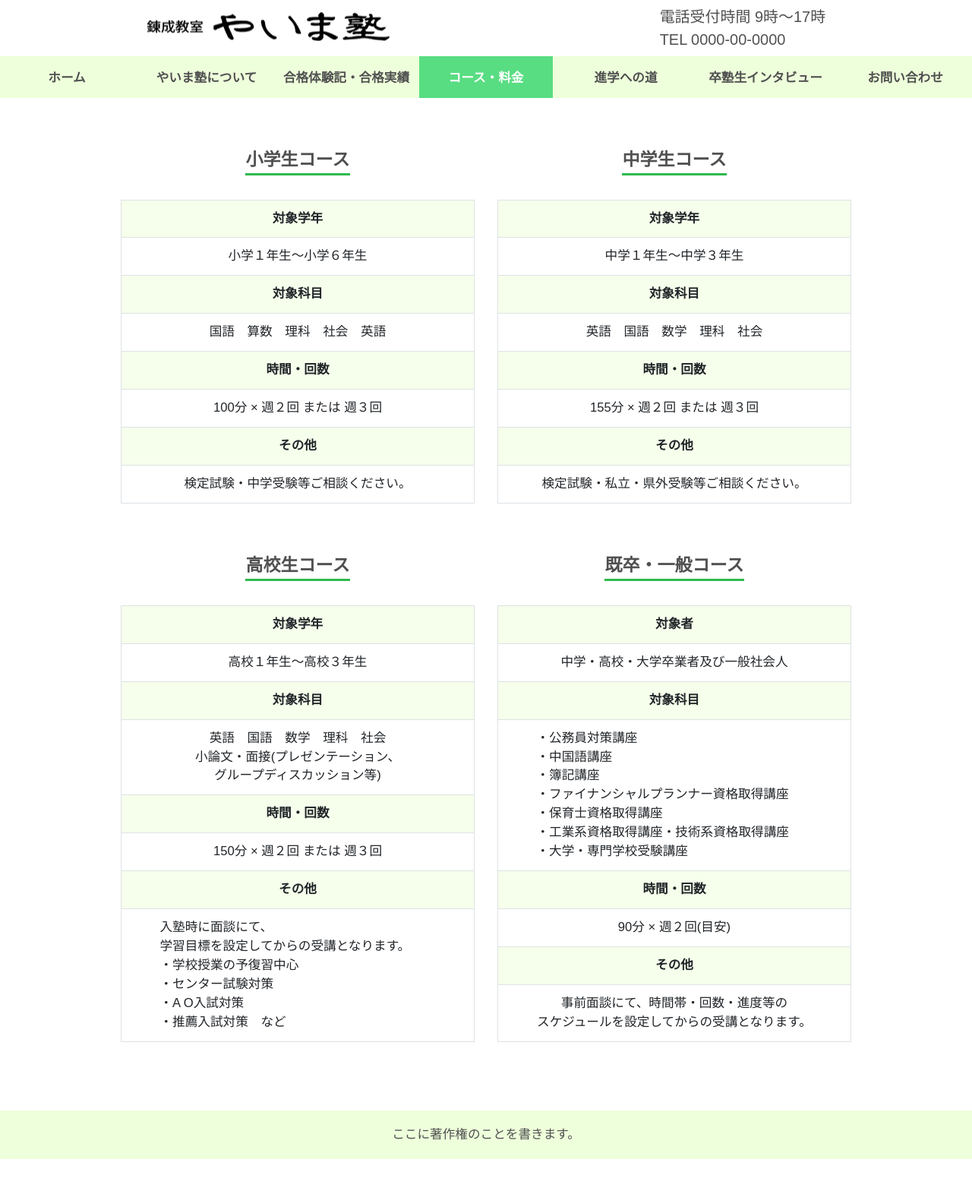
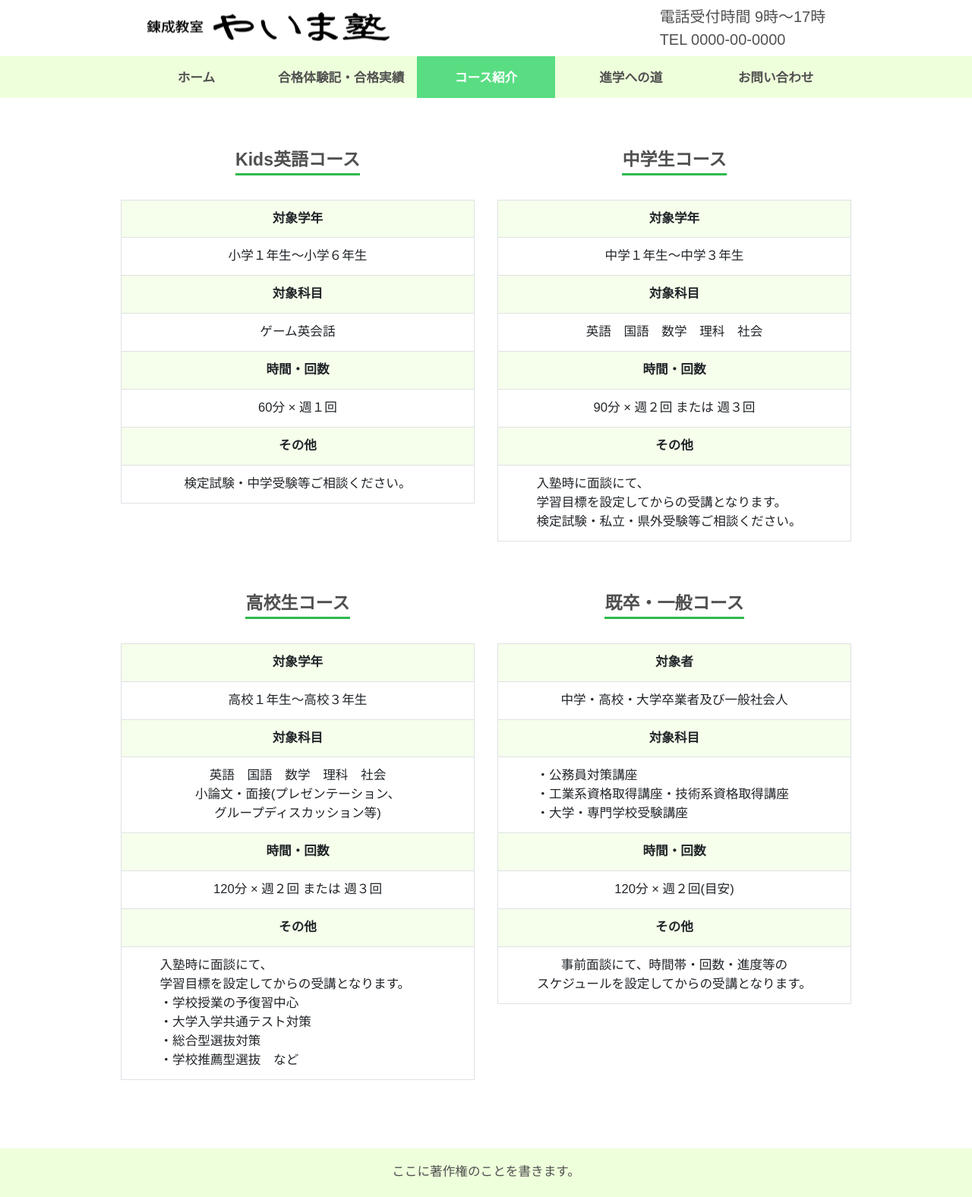
Before and after one commit to Toyoshima4310/yaima-homepage, a PHP site: page /html/course.html in a window 1280 px wide. Shown: the whole page at 76% size. Before the commit the page ends 1526 px from the top, so only its background shows below. Run offline with PHP 8.4, Linux system fonts and the light colour scheme.

Commit message:
about.html削除

```diff
--- a/css/stylesheet.css
+++ b/css/stylesheet.css
@@ -532,8 +532,15 @@
         color:white;
     }
 
-    .teacher img{
-        width:15vw;
+    .teacher img {
+        width:20vw;
+    }
+
+    .teacherText {
+        width:50vw;
+        position: relative;
+        top:3vw;
+        left:3vw;
     }
 
     .news iframe {
--- a/html/course.html
+++ b/html/course.html
@@ -9,7 +9,7 @@
     <link rel="stylesheet" href="https://stackpath.bootstrapcdn.com/bootstrap/4.5.0/css/bootstrap.min.css" integrity="sha384-9aIt2nRpC12Uk9gS9baDl411NQApFmC26EwAOH8WgZl5MYYxFfc+NcPb1dKGj7Sk" crossorigin="anonymous">
     <link rel="stylesheet" href="../css/stylesheet.css">
     <script src="https://cdn.jsdelivr.net/npm/vue/dist/vue.js"></script>
-    <title>コース・料金</title>
+    <title>コース紹介</title>
   </head>
   <body>
     <div class="container-fluid"> <!--ヘッダー-->
@@ -36,11 +36,9 @@
           <ul class="flex-column text-center list-unstyled" v-bind:style="{transform:draw}">
             <li><a href="#" v-on:click="closer" ontouchstart="">×</a></li>
             <li><a href="index.html" ontouchstart="">ホーム</a></li>
-            <li><a href="about.html" ontouchstart="">やいま塾について</a></li>
             <li><a href="success.html" ontouchstart="">合格体験記・合格実績</a></li>
-            <li><a v-on:click="closer" ontouchstart=""> コース・料金</a></li>
+            <li><a v-on:click="closer" ontouchstart=""> コース紹介</a></li>
             <li><a href="session.html" ontouchstart="">進学への道</a></li>
-            <li><a href="interview.html" ontouchstart="">卒塾生インタビュー</a></li>
             <li><a href="access.html" ontouchstart="">お問い合わせ</a></li>
           </ul>
         </div>
@@ -66,35 +64,33 @@
 
       <!--ヘッダーメニュースタート-->
       <div class="headmenu d-none d-md-block font-weight-bold">
-        <ul class="list-inline d-flex justify-content-around text-center">
+        <ul class="list-inline d-flex justify-content-center text-center">
           <li class="list-inline-item"><a href="index.html">ホーム</a></li>
-          <li class="list-inline-item"><a href="about.html">やいま塾について</a></li>
           <li class="list-inline-item"><a href="success.html">合格体験記・合格実績</a></li>
           <li class="list-inline-item"><a href="#" style="color:white;
-            background-color:#59DD82;">コース・料金</a></li>
+            background-color:#59DD82;">コース紹介</a></li>
           <li class="list-inline-item"><a href="session.html">進学への道</a></li>
-          <li class="list-inline-item"><a href="interview.html">卒塾生インタビュー</a></li>
           <li class="list-inline-item"><a href="access.html">お問い合わせ</a></li>
         </ul>
       </div>
       <!--ヘッダーメニューここまで-->
 
       <div class="headerg d-inline-flex justify-content-center d-md-none"> <!--ヘッダー帯-->
-        <div class="align-self-center font-weight-bold">コース・料金</div>
+        <div class="align-self-center font-weight-bold">コース紹介</div>
       </div>
 
       <div class="pcwidth">
         <div class="container-fluid text-center"> <!--コース・料金スタート-->
           <div class="row">
             <div class="col-md-6">
-              <div class="themeg mt-5 mb-3 font-weight-bold">小学生コース</div>
+              <div class="themeg mt-5 mb-3 font-weight-bold">Kids英語コース</div>
               <table class="coursetable table text-center table-bordered mt-3">
                 <tr><th>対象学年</th></tr>
                 <tr><td>小学１年生〜小学６年生</td></tr>
                 <tr><th>対象科目</th></tr>
-                <tr><td>国語　算数　理科　社会　英語</td></tr>
+                <tr><td>ゲーム英会話</td></tr>
                 <tr><th>時間・回数</th></tr>
-                <tr><td>100分 × 週２回 または 週３回</td></tr>
+                <tr><td>60分 × 週１回</td></tr>
                 <tr><th>その他</th></tr>
                 <tr><td>検定試験・中学受験等ご相談ください。</td></tr>
               </table>
@@ -107,9 +103,14 @@
                 <tr><th>対象科目</th></tr>
                 <tr><td>英語　国語　数学　理科　社会</td></tr>
                 <tr><th>時間・回数</th></tr>
-                <tr><td>155分 × 週２回 または 週３回</td></tr>
+                <tr><td>90分 × 週２回 または 週３回</td></tr>
                 <tr><th>その他</th></tr>
-                <tr><td>検定試験・私立・県外受験等ご相談ください。</td></tr>
+                <tr><td class="text-left">
+                  <div class="left">
+                    入塾時に面談にて、</br>
+                    学習目標を設定してからの受講となります。</br>
+                    検定試験・私立・県外受験等ご相談ください。</td></tr>
+                  </div>
               </table>
             </div>
             <div class="col-md-6">
@@ -123,16 +124,16 @@
                   小論文・面接(プレゼンテーション、</br>
                   グループディスカッション等)</td></tr>
                  <tr><th>時間・回数</th></tr>
-                 <tr><td>150分 × 週２回 または 週３回</td></tr>
+                 <tr><td>120分 × 週２回 または 週３回</td></tr>
                  <tr><th>その他</th></tr>
                  <tr><td class="text-left">
                   <div class="left">
                     入塾時に面談にて、</br>
                     学習目標を設定してからの受講となります。</br>
                     ・学校授業の予復習中心</br>
-                    ・センター試験対策</br>
-                    ・A O入試対策</br>
-                    ・推薦入試対策　など
+                    ・大学入学共通テスト対策</br>
+                    ・総合型選抜対策</br>
+                    ・学校推薦型選抜　など
                   </div></td></tr>
                </table>
             </div>
@@ -145,15 +146,11 @@
                 <tr><td class="text-left">
                         <div class="left">
                           ・公務員対策講座</br>
-                          ・中国語講座</br>
-                          ・簿記講座</br>
-                          ・ファイナンシャルプランナー資格取得講座</br>
-                          ・保育士資格取得講座</br>
                           ・工業系資格取得講座・技術系資格取得講座</br>
                           ・大学・専門学校受験講座
                         </div></td></tr>
                 <tr><th>時間・回数</th></tr>
-                <tr><td>90分 × 週２回(目安)</td></tr>
+                <tr><td>120分 × 週２回(目安)</td></tr>
                 <tr><th>その他</th></tr>
                 <tr><td>
                     事前面談にて、時間帯・回数・進度等の</br>
```
Also changed, not shown: html/about.html (deleted, +0 -141 lines), html/access.html (+3 -7 lines), html/index.html (+6 -10 lines), html/interview.html (+3 -8 lines), html/session.html (+3 -7 lines), html/success.html (+3 -7 lines).
